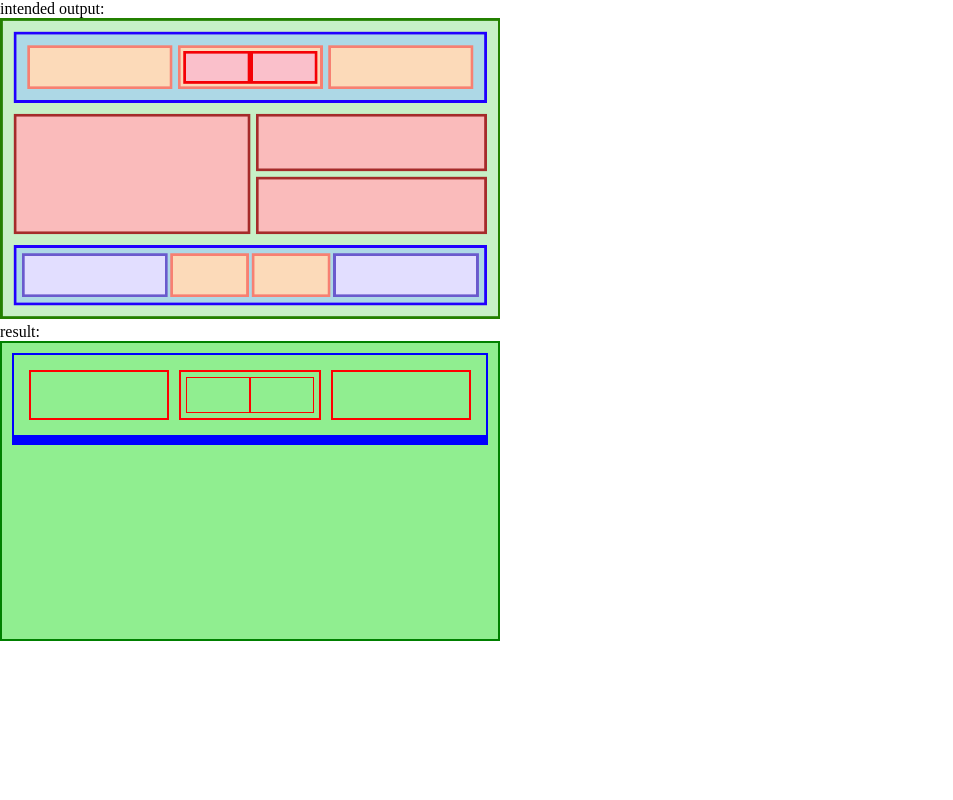
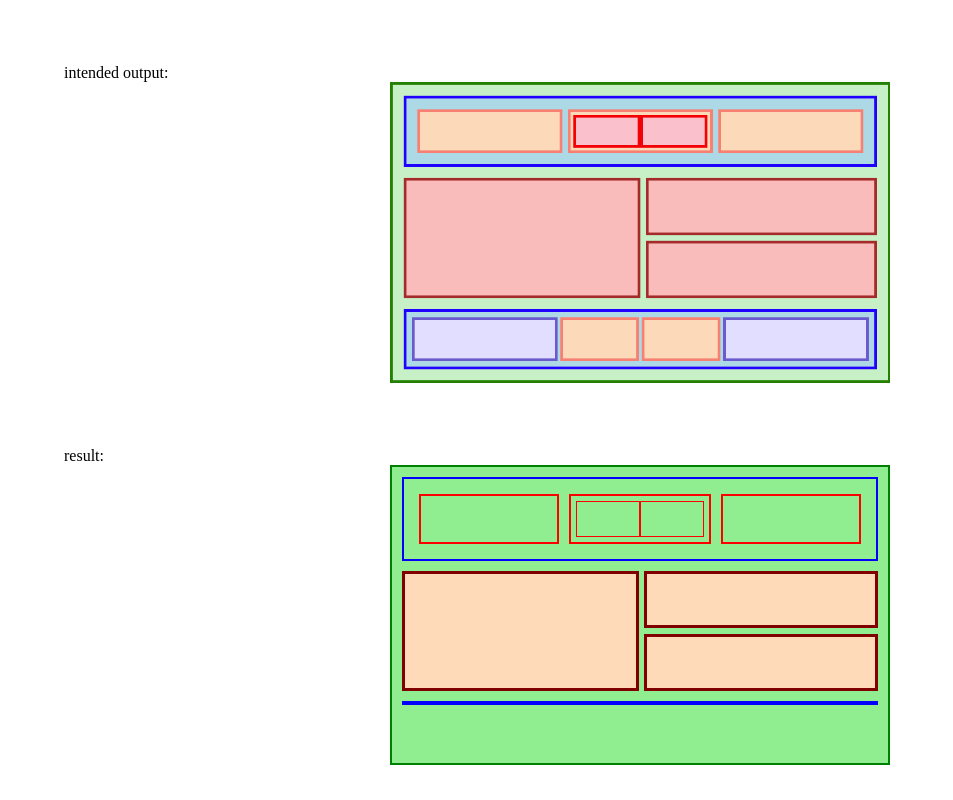
Before and after one commit to primetime71/simple-practice, a plain HTML site: page flexbox/simple-flexbox-layout/index.html in a window 1280 px wide. Shown: the whole page, without its empty margins (0-953 px from the left). Drawn offline with Linux system fonts and the light colour scheme.

Commit message:
Added 2nd element

```diff
--- a/flexbox/simple-flexbox-layout/index.html
+++ b/flexbox/simple-flexbox-layout/index.html
@@ -9,7 +9,7 @@
 </head>
 <body>
     <p>intended output: </p>
-    <img class="op" src="./05.png">
+    <img class="output" src="./05.png">
     <p>result: </p>
     <div class="outer-body">
         <div class="inner-element">
@@ -20,7 +20,16 @@
             </div>
             <div class="div-1-inner-divs"></div>
         </div>
-        <div class="inner-element"></div>
+<!-- 2nd element-->
+<div class="inner-element">
+<div class="div-2a"></div>
+<div class="div-2b">
+<div class="div-2b-inner"></div>
+
+<div class="div-2b-inner"></div>
+</div>
+
+        </div>
         <div class="inner-element"></div>
     </div>
 </body>
--- a/flexbox/simple-flexbox-layout/main.css
+++ b/flexbox/simple-flexbox-layout/main.css
@@ -3,9 +3,16 @@
     margin:0;
     padding:0;
     box-sizing: border-box;
-}.op{
+}
+p{
+    margin-top:5%;
+    margin-left: 5%;
+}
+.output{
     height:auto;
     width:500px;
+    display: block;
+    margin: 0 auto;
 }
 
 .outer-body{
@@ -14,20 +21,22 @@
     border: 2px solid green;
     background-color: lightgreen;
     padding:10px;
+    margin:0 auto;
     display: flex;
 flex-direction: column;
+gap:10px;
 }
 .inner-element{
     width:100%;
     border: 2px solid blue;
-
+    display: flex;
+    gap:10px;
 }
 .inner-element:nth-child(1){
-    display: flex;
     justify-content: space-evenly;
     align-items: center;
     padding:15px;
-    gap:10px;
+
 }
 .div-1-inner-divs{
     height: 50px;
@@ -44,3 +53,35 @@ flex-direction: column;
     border: 1px solid red;
 
 }
+
+
+
+/* 2nd element starts */
+
+.inner-element:nth-child(2){
+    border:none;
+    gap:5px;
+}
+
+
+.div-2a{
+    height:120px;
+    width: 100%;
+    background-color: peachpuff;
+    border: 3px solid maroon;
+}
+.div-2b{
+    display: flex;
+    flex-direction: column;
+    justify-content: space-between;
+    height:120px;
+    width: 100%;
+}
+.div-2b-inner{
+    height:57px;
+
+    width:100%;
+    background-color: peachpuff;
+    border: 3px solid maroon;
+
+}
```
